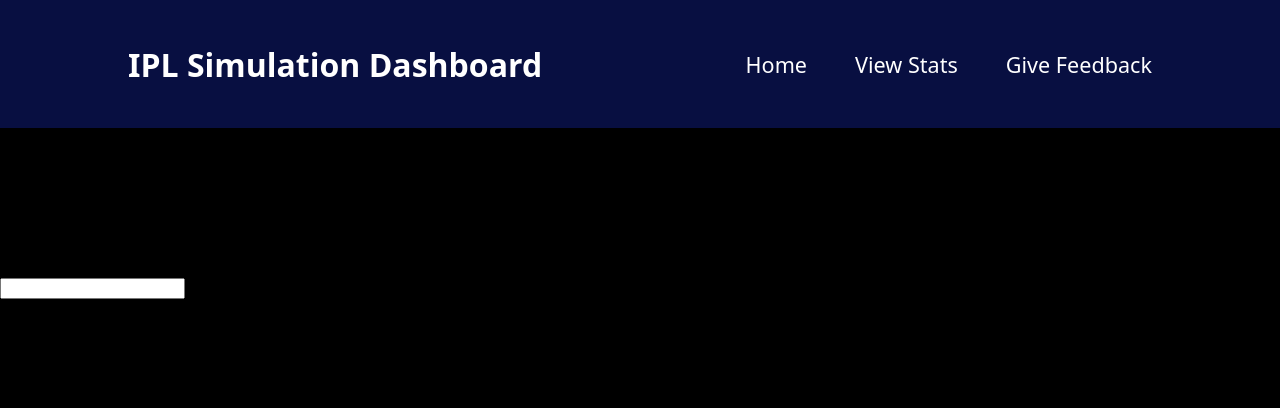
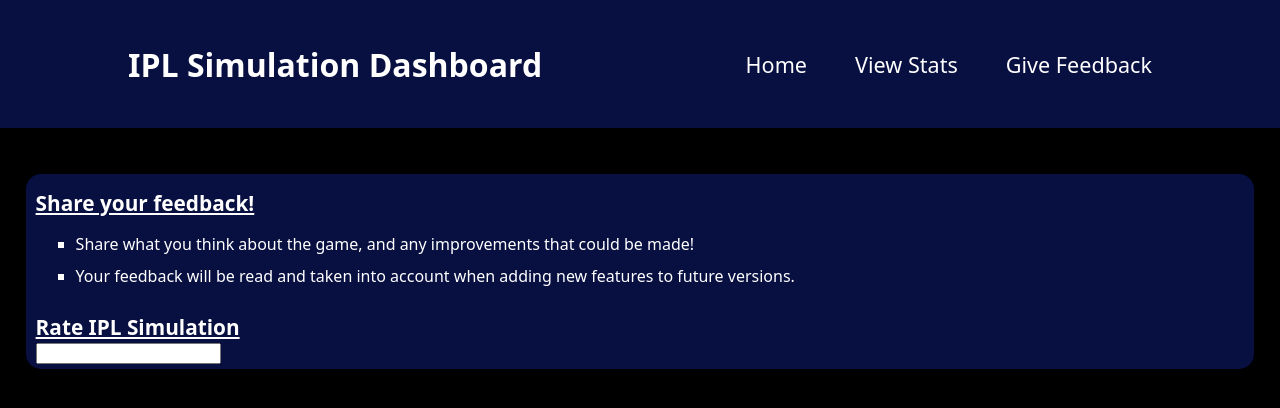
Before and after one commit to KW781/IPLSimulationDashboard, a React (Create React App) app: page /feedback-page in a window 1280 px wide. Shown: the top 408 px of the page. Built offline with nearby package versions, Linux system fonts and the light colour scheme.

Commit message:
adjusted stats and feedback pages

```diff
--- a/src/pages/FeedbackPage.js
+++ b/src/pages/FeedbackPage.js
@@ -1,10 +1,12 @@
 import classes from './PageStylings.module.css';
+import Card from '../components/Card.js';
 
 function FeedbackPage() {
   return (
+    <Card>
       <div>
-      <div className={classes.generalHeading}>Share your feedback!</div>
-      <ul className={classes.ul}>
+        <header>Share your feedback!</header>
+        <ul>
           <li>
           Share what you think about the game, and any improvements that could be
           made!
@@ -15,10 +17,11 @@ function FeedbackPage() {
           </li>
         </ul>
         <form className={classes.form}>
-        <div>Rate IPL Simulation</div>
+          <header>Rate IPL Simulation</header>
           <input type='text' required id='rating' />
         </form>
       </div>
+    </Card>
   );
 }
 
--- a/src/pages/PageStylings.module.css
+++ b/src/pages/PageStylings.module.css
@@ -1,6 +1,10 @@
 .notFound {
   font-size: 1.5rem;
   font-weight: bold;
+  color: #ffffff;
+}
+
+.placeholderText {
   color: #ffffff;
 }
 
--- a/src/pages/StatsViewer.js
+++ b/src/pages/StatsViewer.js
@@ -1,6 +1,8 @@
+import classes from './PageStylings.module.css';
+
 function StatsViewer() {
   return (
-    <div>Stats Viewer - Still in development</div>
+    <div className={classes.placeholderText}>Stats Viewer - Still in development</div>
   );
 }
 
```
Lines whose indentation alone changed are shown as unchanged.
